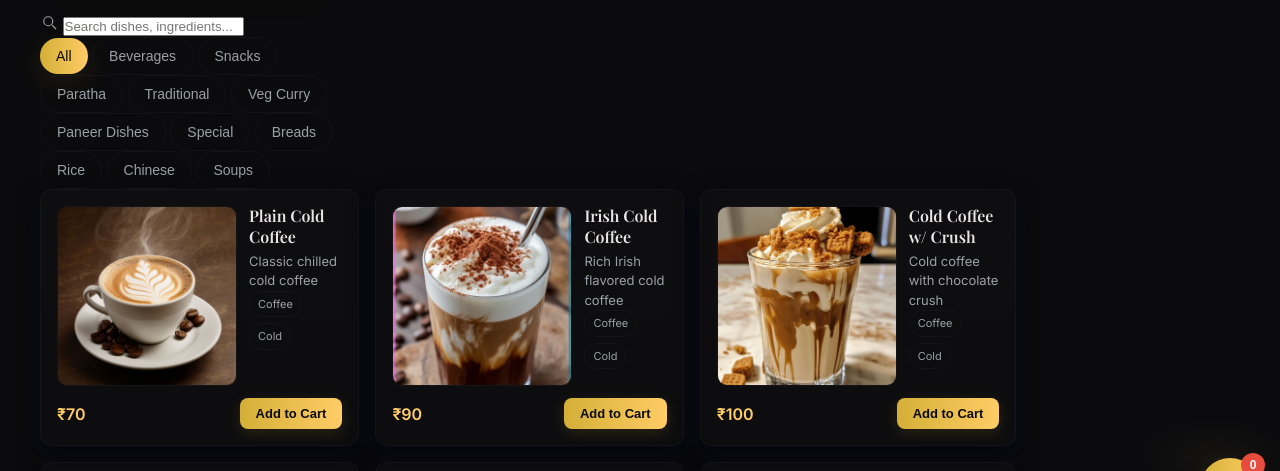
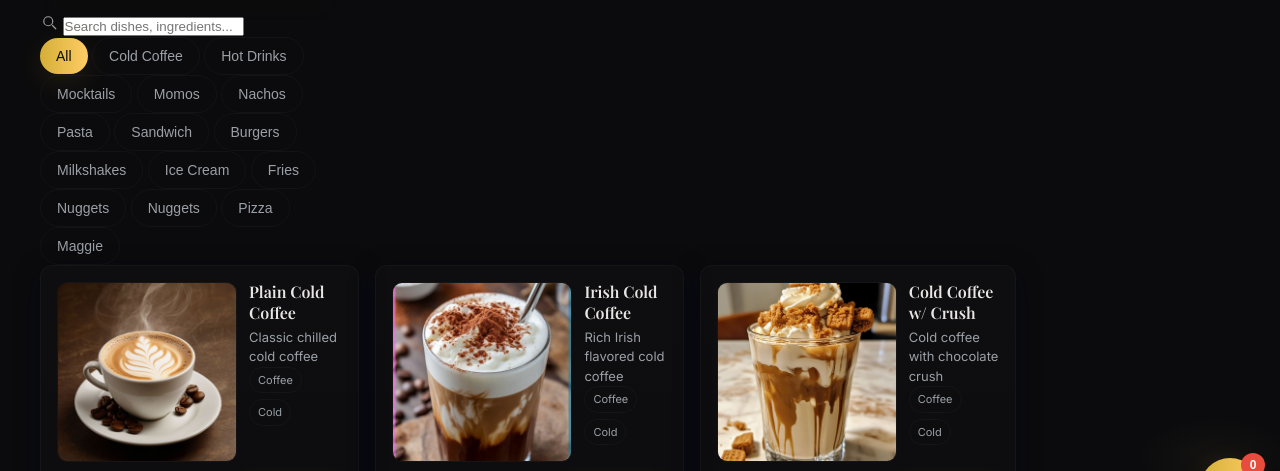
Before and after one commit to MenuSpeak/Bite-and-Beans-Cafe, a plain HTML site: page index.html in a window 1280 px wide. Shown: the part 262-733 px from the top of the page. Drawn offline with nearby package versions, Linux system fonts and the light colour scheme.

Commit message:
Update index.html

```diff
--- a/index.html
+++ b/index.html
@@ -880,17 +880,22 @@ body::before {
 
           <div class="tabs" role="tablist">
             <button class="tab active" data-cat="all">All</button>
-            <button class="tab" data-cat="Beverages">Beverages</button>
-            <button class="tab" data-cat="Snacks">Snacks</button>
-            <button class="tab" data-cat="Paratha">Paratha</button>
-            <button class="tab" data-cat="Traditional">Traditional</button>
-            <button class="tab" data-cat="Veg Curry">Veg Curry</button>
-            <button class="tab" data-cat="Paneer Dishes">Paneer Dishes</button>
-            <button class="tab" data-cat="Special">Special</button>
-            <button class="tab" data-cat="Breads">Breads</button>
-            <button class="tab" data-cat="Rice">Rice</button>
-            <button class="tab" data-cat="Chinese">Chinese</button>
-            <button class="tab" data-cat="Soups">Soups</button>
+            <button class="tab" data-cat="Cold Coffee">Cold Coffee</button>
+            <button class="tab" data-cat="Hot Drinks">Hot Drinks</button>
+            <button class="tab" data-cat="Mocktails">Mocktails</button>
+            <button class="tab" data-cat="Momos">Momos</button>
+            <button class="tab" data-cat="Nachos">Nachos</button>
+            <button class="tab" data-cat="Pasta">Pasta</button>
+            <button class="tab" data-cat="Sandwich">Sandwich</button>
+            <button class="tab" data-cat="Burgers">Burgers</button>
+            <button class="tab" data-cat="Milkshakes">Milkshakes</button>
+            <button class="tab" data-cat="Ice Cream">Ice Cream</button>
+            <button class="tab" data-cat="Fries">Fries</button>
+            <button class="tab" data-cat="Nuggets">Nuggets</button>
+            <button class="tab" data-cat="Nuggets">Nuggets</button>
+            <button class="tab" data-cat="Pizza">Pizza</button>
+            <button class="tab" data-cat="Maggie">Maggie</button>
+
           </div>
         </div>
       </div>
```
